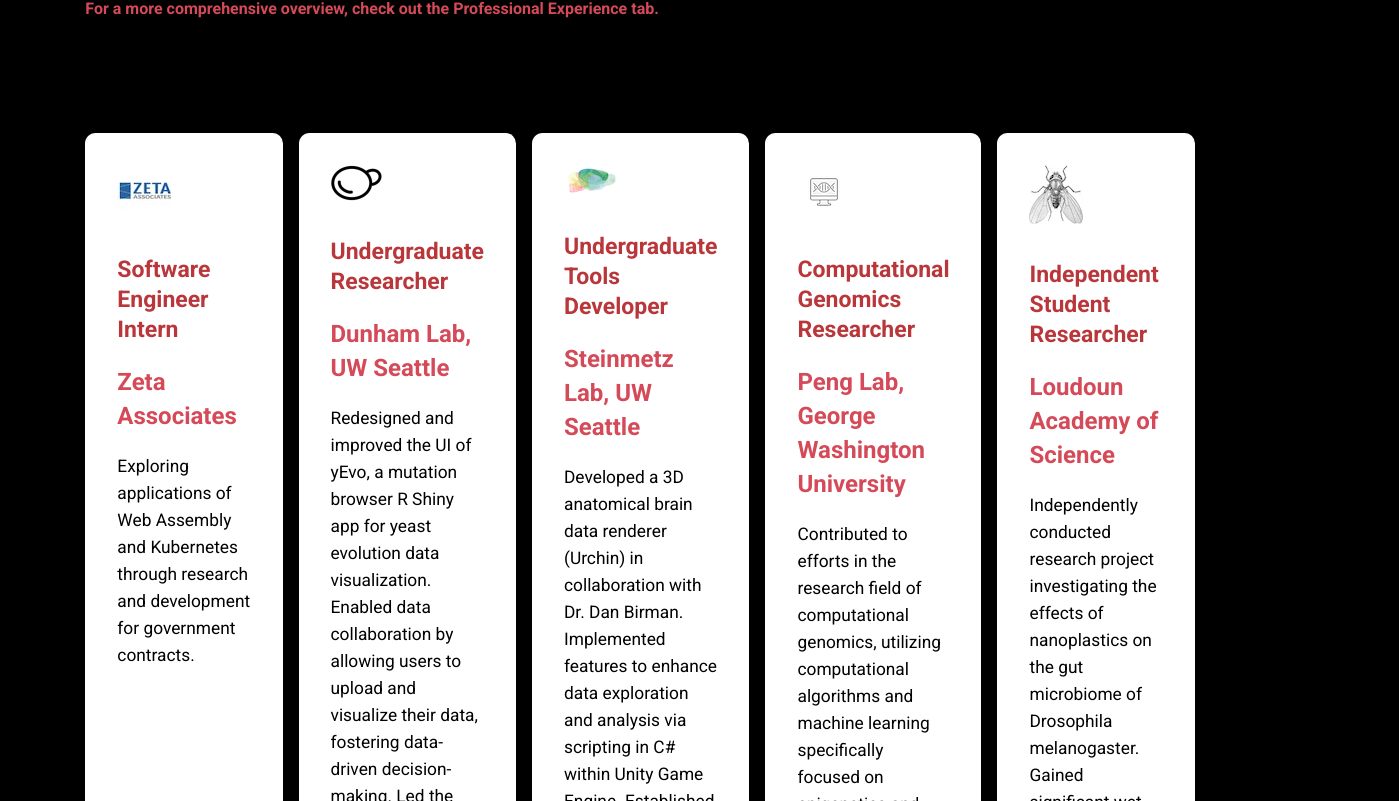
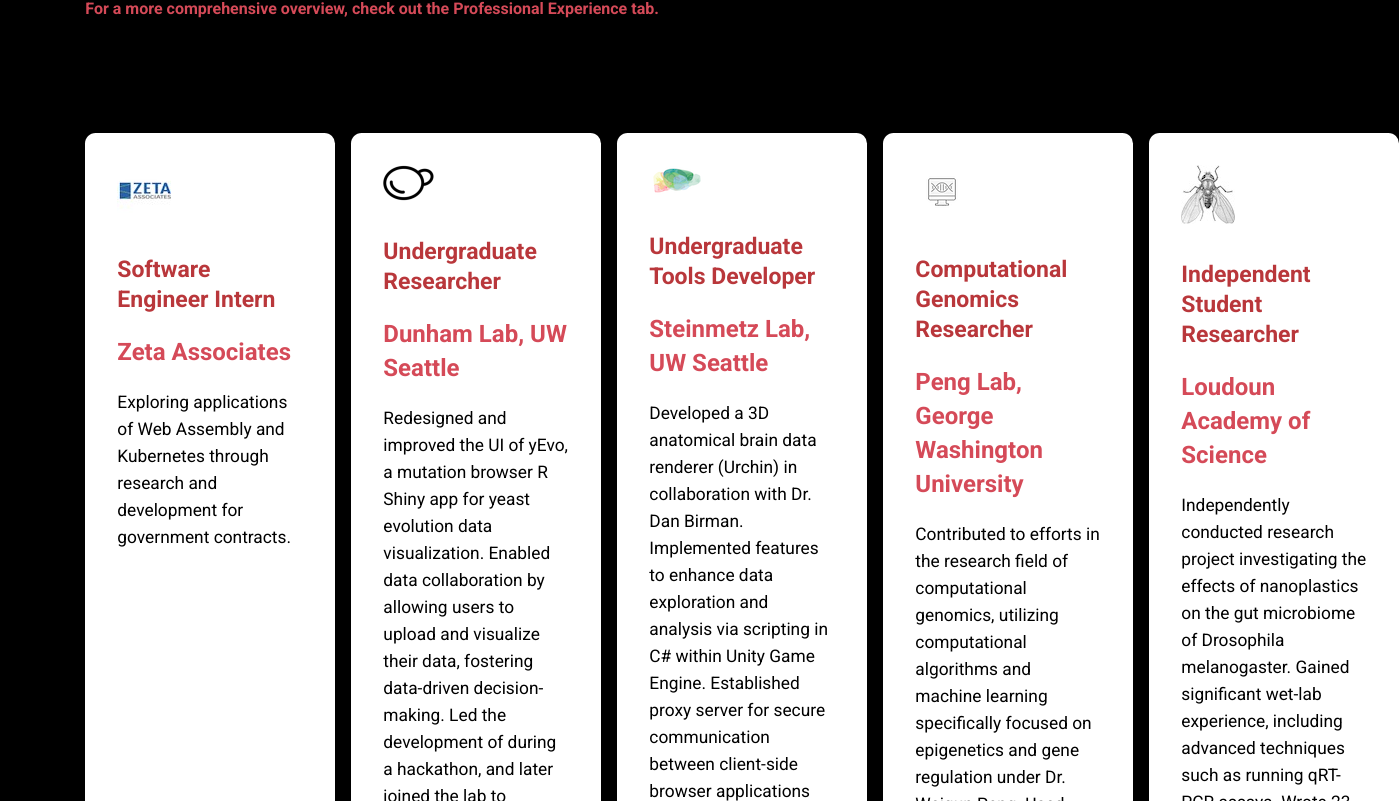
Before and after one commit to jasmine-schoch/jasmine-schoch.github.io, a React (Create React App) app: page / in a window 1280 px wide. Shown: the part 1119-1920 px from the top of the page, 1399 px wide, since content can reach past the window. Built offline with nearby package versions, Linux system fonts and the light colour scheme.

Commit message:
fixed heights of experience boxes

```diff
--- a/src/App.css
+++ b/src/App.css
@@ -280,7 +280,7 @@
   justify-content: center;
   align-items: flex-start;
   gap: 42.6px;
-  grid-template-columns: repeat(5, 1fr);
+  grid-template-columns: repeat(5, minmax(250px, 1fr));
 }
 .experiences--section--card {
   display: flex;
@@ -291,7 +291,10 @@
   flex: 1 0 0;
   border-radius: 10.6px;
   background-color: var(--white);
-  min-height: 650px;
+  flex-basis: 0;
+  height: 100%;
+  box-sizing: border-box;
+  overflow: hidden; /* Ensure content doesn’t overflow the card */
 }
 .experience--section--card:hover{
   border-bottom: 4px solid var(--primary);
@@ -312,6 +315,9 @@
   align-items: flex-start;
   gap: 32px;
   align-self: stretch;
+  flex-grow: 1;
+  overflow: auto; /* Enable scrolling within the content container */
+  max-height: 600px; /* Set a maximum height for the content to limit its size */
 }
 .experience--section--title {
   color: var(--primary);
--- a/src/Pages/Home/Homescreen/index.jsx
+++ b/src/Pages/Home/Homescreen/index.jsx
@@ -9,8 +9,8 @@
         <>
             <MainSection />
             <Experience />
+            <MyPortfolio/>
             <AboutMe />
-            <MyPortfolio/>
             <Footer />
         </>
     );
```
